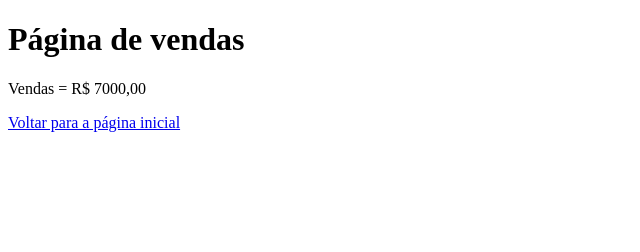
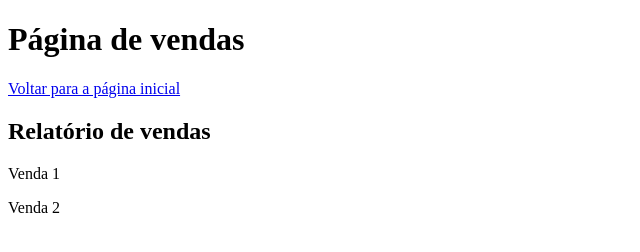
Before and after one commit to guilhermelins7/git-e-github, a plain HTML site: page vendas.html in a window 1280 px wide. Shown: the whole page, without its empty margins (0-640 px from the left). Drawn offline with Linux system fonts and the light colour scheme.

Commit message:
Modificado pagina de vendas

```diff
--- a/vendas.html
+++ b/vendas.html
@@ -7,7 +7,9 @@
 </head>
 <body>
     <h1>Página de vendas</h1>
-    <p>Vendas = R$ 7000,00</p>
     <a href="index.html">Voltar para a página inicial</a>
+    <h2>Relatório de vendas</h2>
+    <p>Venda 1</p>
+    <p>Venda 2</p>
 </body>
 </html>
```
